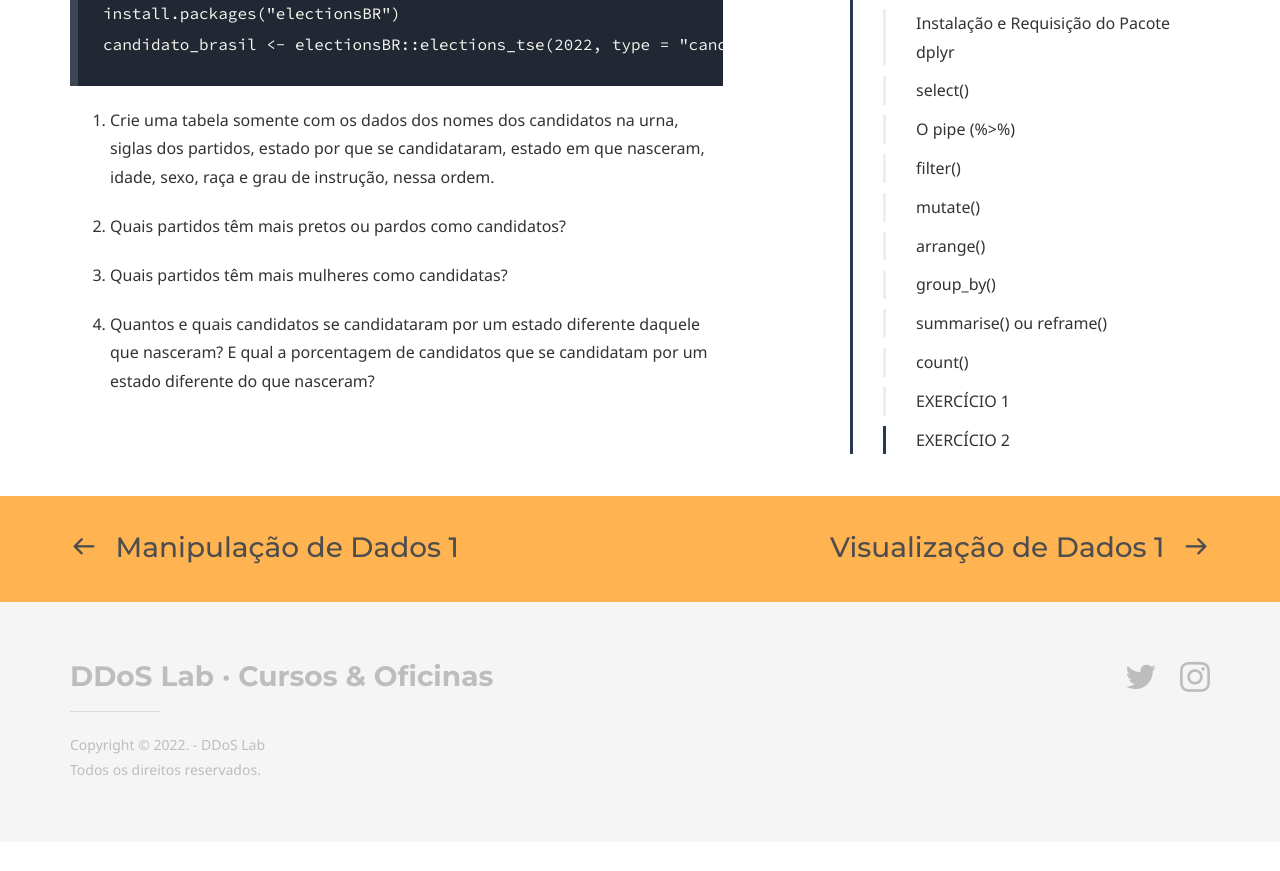
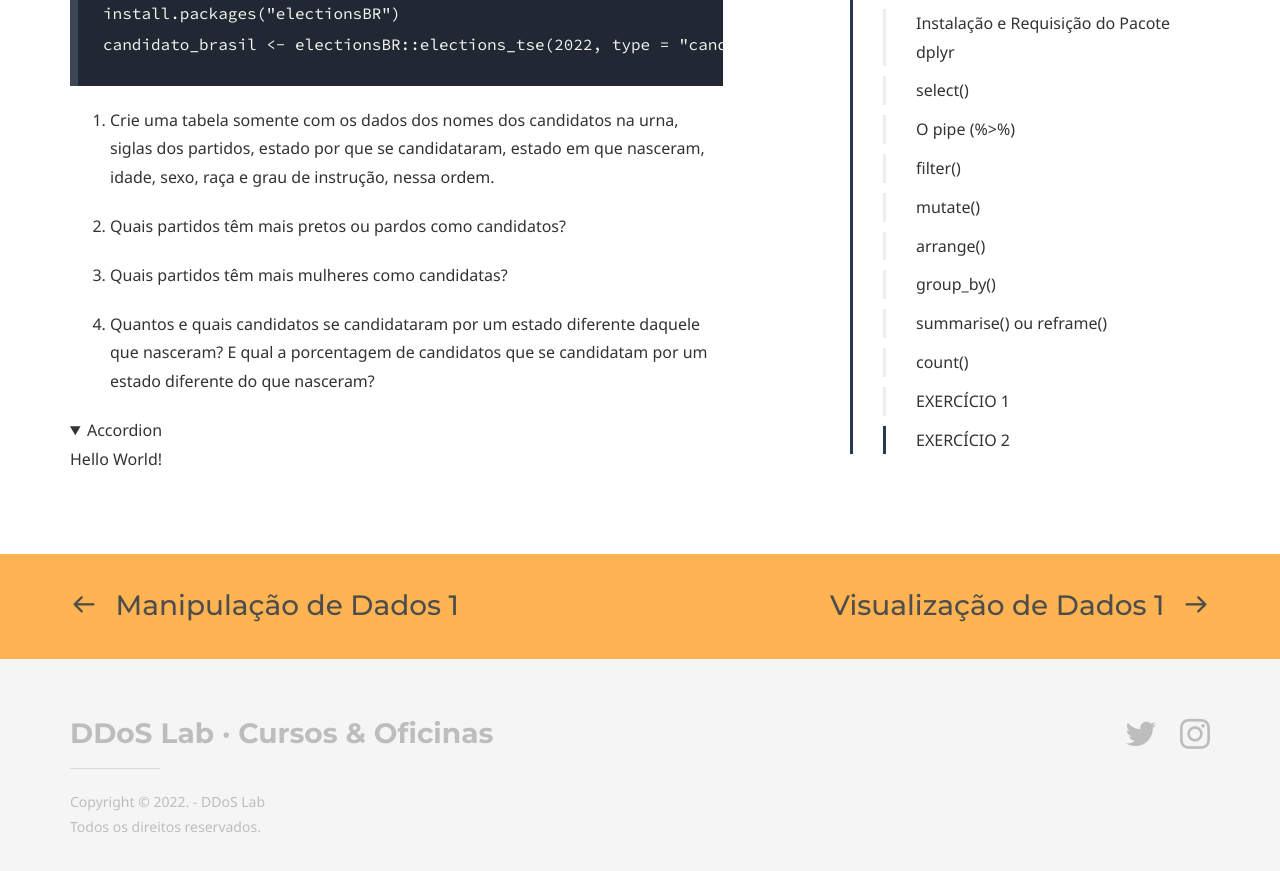
Before and after one commit to coLAB-UFF/docs, a Jekyll site: the page built from dataviz_05.md, in a window 1280 px wide and 900 px high, scrolled down 7245 px. Shown: the top 871 px of the window. Built offline with Jekyll 4.4.1, drawn with Linux system fonts in a browser that asks for light colours; some web fonts are replaced; before the commit the page ends 8087 px from its top, so only the background shows below that.

Commit message:
Update dataviz_05.md

```diff
--- a/dataviz_05.md
+++ b/dataviz_05.md
@@ -229,3 +229,8 @@ candidato_brasil <- electionsBR::elections_tse(2022, type = "candidate", positio
 3. Quais partidos têm mais mulheres como candidatas?
 
 4. Quantos e quais candidatos se candidataram por um estado diferente daquele que nasceram? E qual a porcentagem de candidatos que se candidatam por um estado diferente do que nasceram?
+
+<details open>
+  <summary>Accordion</summary>
+  Hello World!
+</details>
```
